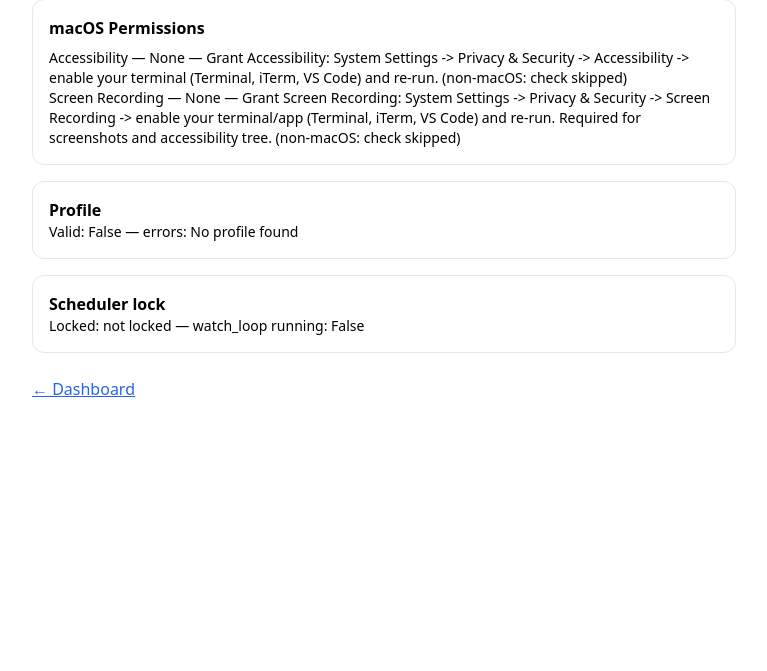
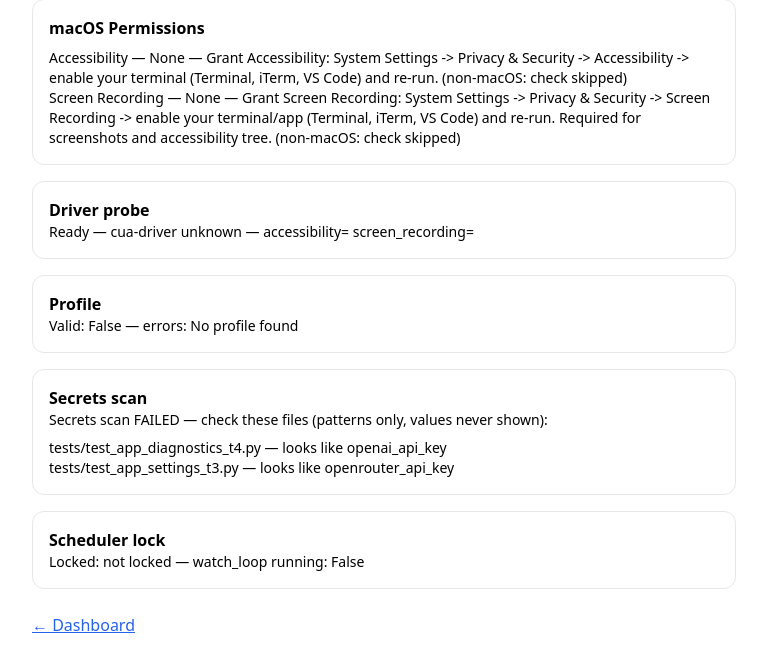
Before and after one commit to Narek-Khachikyan/IdleCUA, a FastAPI app: page /diagnostics in a window 1280 px wide. Shown: the part 129-800 px from the top of the page, without its empty margins (256-1023 px from the left). Run offline with FastAPI, Linux system fonts and the light colour scheme; some libraries are stand-ins or nearby versions.

Commit message:
fix(serve): render driver probe and secrets scan on /diagnostics (Closes #36)

```diff
--- a/src/idlecua/server/app.py
+++ b/src/idlecua/server/app.py
@@ -1161,8 +1161,22 @@ def create_app(data_dir: Path | str | None = None, test_mode: bool = False) -> F
         profile_errors = list(prof.get("errors") or [])
         lock = bundle.get("scheduler_lock", {}).get("info")
         watch_loop = bundle.get("watch_loop", watch)
+        drv = bundle.get("driver", {}) if isinstance(bundle.get("driver"), dict) else {}
+        secrets = bundle.get("secrets_scan", {}) if isinstance(bundle.get("secrets_scan"), dict) else {}
         return templates.TemplateResponse(
-            request, "diagnostics.html", {"perms": perms_data, "profile_valid": profile_valid, "profile_errors": profile_errors, "lock": lock, "watch_loop": watch_loop}
+            request,
+            "diagnostics.html",
+            {
+                "perms": perms_data,
+                "profile_valid": profile_valid,
+                "profile_errors": profile_errors,
+                "lock": lock,
+                "watch_loop": watch_loop,
+                "driver_ok": bool(drv.get("ok", False)),
+                "driver_message": str(drv.get("message", "")),
+                "secrets_ok": bool(secrets.get("ok", True)),
+                "secrets_findings": list(secrets.get("findings") or []),
+            },
         )
 
     return app
--- a/src/idlecua/server/templates/diagnostics.html
+++ b/src/idlecua/server/templates/diagnostics.html
@@ -13,8 +13,29 @@
     </ul>
   </div>
   <div class="border rounded-xl p-4">
+    <h2 class="font-semibold">Driver probe</h2>
+    {% if driver_ok %}
+    <div class="text-sm">Ready — {{ driver_message }}</div>
+    {% else %}
+    <div class="text-sm">Not ready — {{ driver_message }}</div>
+    {% endif %}
+  </div>
+  <div class="border rounded-xl p-4">
     <h2 class="font-semibold">Profile</h2>
     <div class="text-sm">Valid: {{ profile_valid }} — errors: {{ profile_errors | join(', ') }}</div>
+  </div>
+  <div class="border rounded-xl p-4">
+    <h2 class="font-semibold">Secrets scan</h2>
+    {% if secrets_ok %}
+    <div class="text-sm">Secrets scan PASSED — no secrets found.</div>
+    {% else %}
+    <div class="text-sm">Secrets scan FAILED — check these files (patterns only, values never shown):</div>
+    <ul class="text-sm mt-2">
+      {% for f in secrets_findings %}
+      <li>{{ f.source }} — looks like {{ f.pattern }}</li>
+      {% endfor %}
+    </ul>
+    {% endif %}
   </div>
   <div class="border rounded-xl p-4">
     <h2 class="font-semibold">Scheduler lock</h2>
```
Also changed, not shown: tests/test_app_diagnostics_t4.py (+49 -0 lines).
